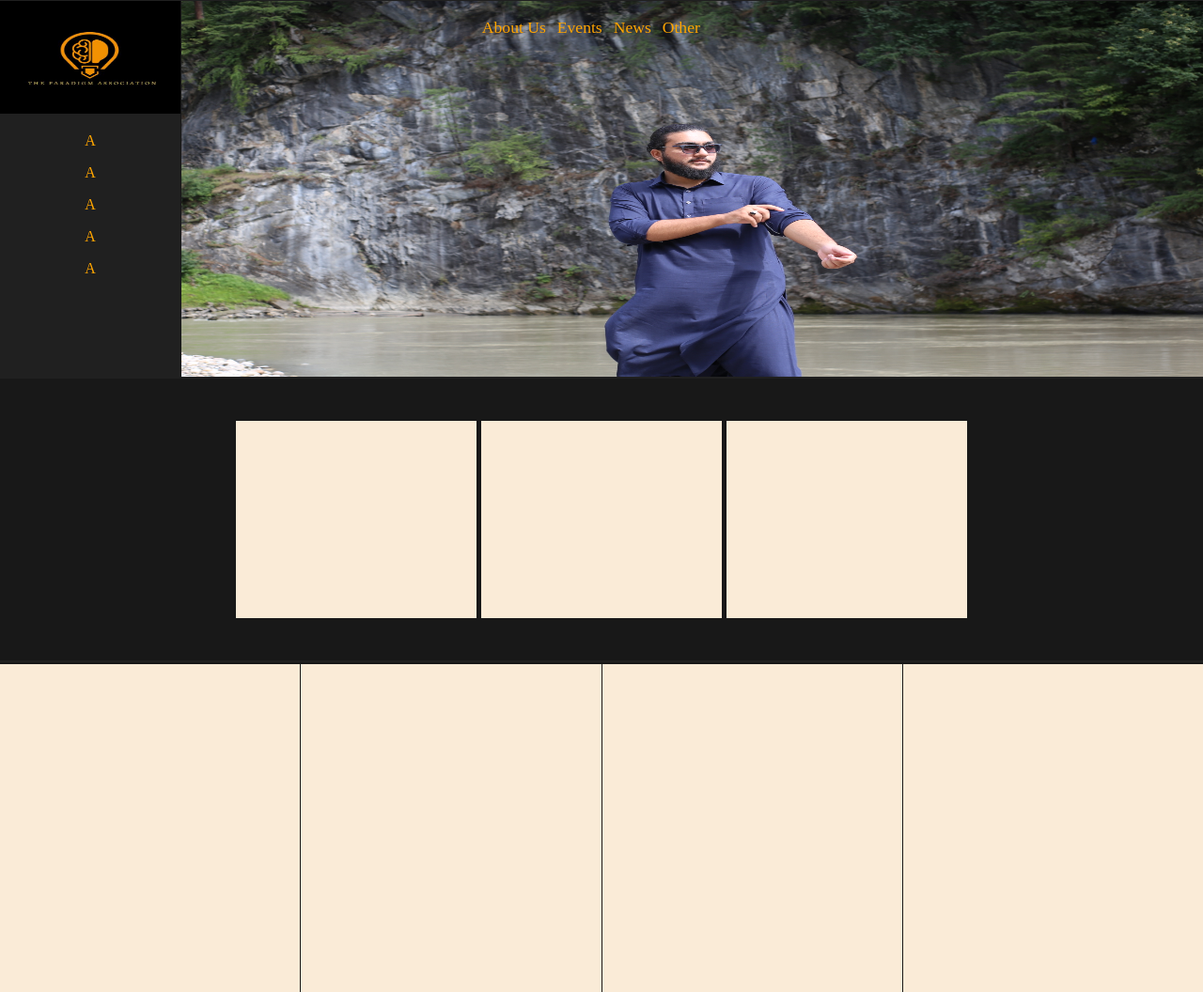
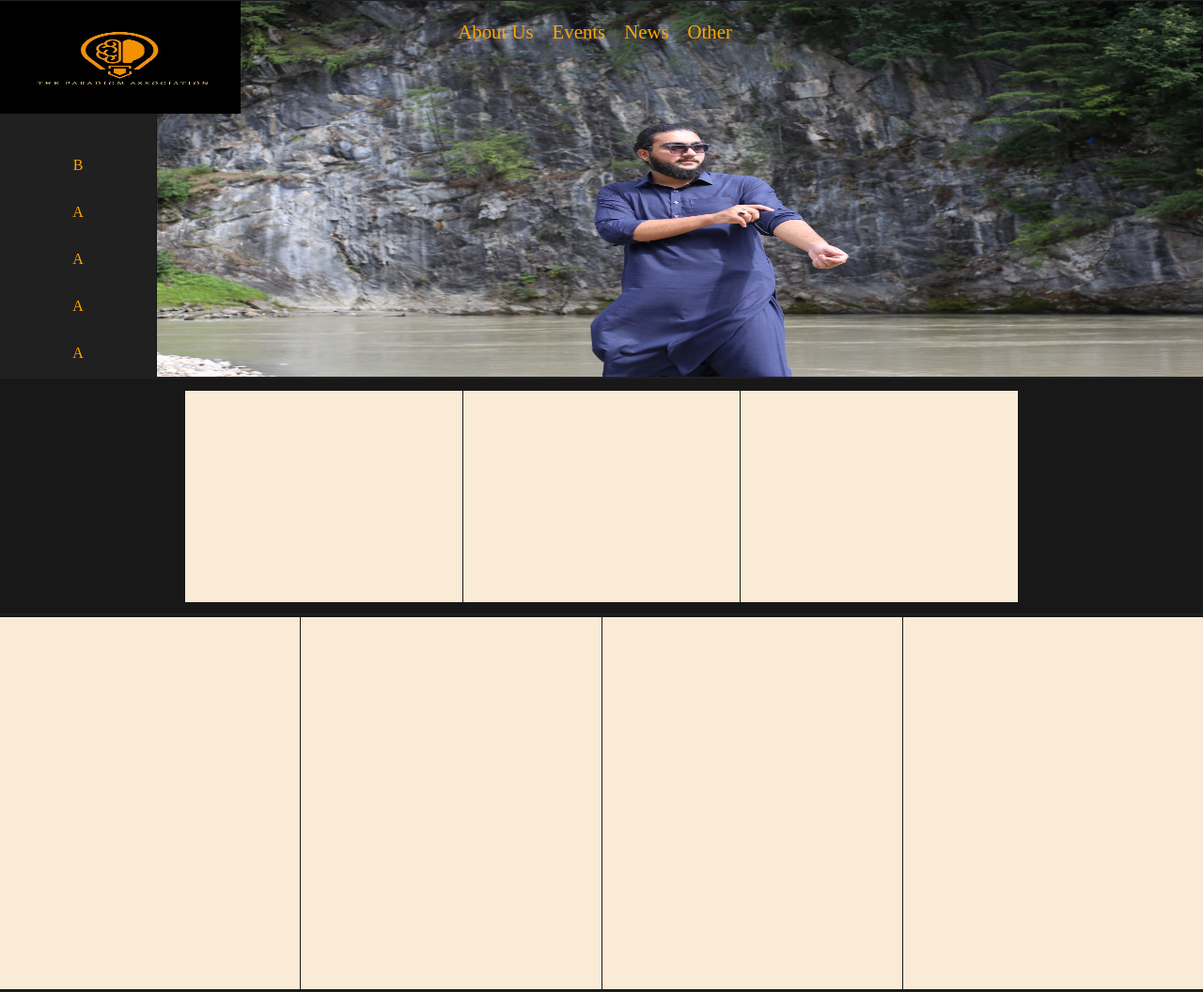
Before and after one commit to abdulhaadi0303/Paradigm-Website, a plain HTML site: page index.html in a window 1280 px wide. Shown: the top 1056 px of the page at 94% size. Drawn offline with Linux system fonts and the light colour scheme.

Commit message:
Logo (as per required) index.html

```diff
--- a/index.html
+++ b/index.html
@@ -29,7 +29,7 @@ body {
         margin:1px;
     }
     .middle {
-        height: 300px;
+        height: 250px;
     }
 
     /* Heder Style starts */
@@ -37,29 +37,44 @@ body {
             display: flex;
             gap: 1px;
         }
+
+        /*
+            SIDE-BAR
+        */
             .sm {
-                flex-basis: 15%;
+                display: flex;
+                flex-direction: column;
+                justify-content: flex-end;
+                flex-basis: 13%;
                 background-color:#202020;
                 text-align: center;
-                padding-top:0px;
+
             }
             .top-logo{
                 margin-top: 0px;
+                position: absolute;
+                z-index: 1;
+                height: 10%;
+                width: 20%;
             }
             @media(min-width: 700px){
-                .top-logo-pic{
-                    height: 120px;
+                .top-logo{
+                    height: 15%;
                 }
             }
 
+            /*
+                LEFT-BAR
+            */
+
             .img-div{
-                flex-basis: 85%;
+                flex-basis: 87%;
             }
 
             .header-text{
                 position: absolute;
                 flex-wrap: wrap;
-                margin-left:5%;
+                margin-left:25%;
                 display: flex;
                 flex-direction: row;
                 gap: 7px;
@@ -70,9 +85,9 @@ body {
             @media (min-width: 700px) {
             .header-text {
                 margin-left:25%;
-                 gap: 12px;
+                gap: 20px;
                 flex-wrap: nowrap; /* Ensure items don't wrap in a row */
-                font-size: 1.1rem;
+                font-size: 1.3rem;
                 }
 
         }
@@ -90,7 +105,7 @@ body {
 
         .middle{
             display: flex;
-            gap: 5px;
+            gap: 1px;
             justify-content:center;
             align-items: center;
 
@@ -98,8 +113,8 @@ body {
 
             .middle-divs{
                 background-color: antiquewhite;
-                height: 70%;
-                width: 20%;
+                height: 90%;
+                width: 23%;
             }
 
         .bottom{
@@ -121,15 +136,15 @@ body {
 <body>
 
     <main class="main-container">
-        <!-- <div>sdadas</div> -->
+
 
 <!-- HEADER SECTION-->
 
         <section class="header">
 
+            <div class="top-logo"><img class="top-logo-pic" src="./photos/Logo.jpg" height="100%" width="100%"></div>
             <div class="sm">
-                <p class="top-logo"><img class="top-logo-pic" src="./photos/Logo.jpg" height="66px" width="100%"></p>
-                <p>A</p>
+                <p>B</p>
                 <p>A</p>
                 <p>A</p>
                 <p>A</p>
```
